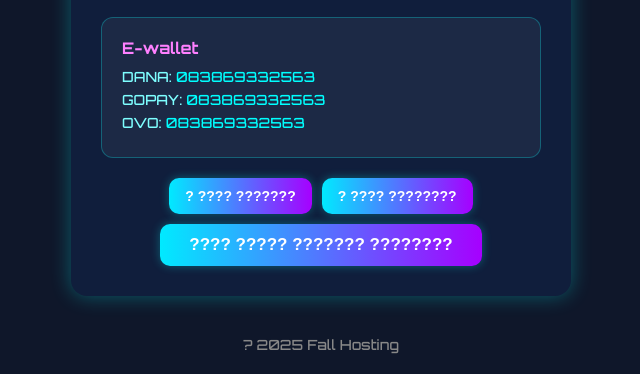
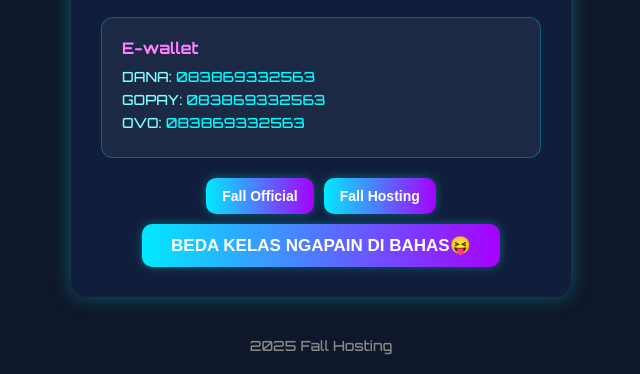
Before and after one commit to FallShop29/WEBB, a plain HTML site: page Hannaa.html in a window 1280 px wide. Both pictures are taken after a click on the button "Go Payment". Shown: the part 512-886 px from the top of the page, without its empty margins (319-959 px from the left). Drawn offline with Linux system fonts and the light colour scheme.

Commit message:
Update Hannaa.html

```diff
--- a/Hannaa.html
+++ b/Hannaa.html
@@ -208,9 +208,9 @@
 </div>
 
 <div class="btn-group">
-  <button>? ???? ??????? </button>
-  <button>? ???? ????????</button>
-  <button style="font-size: 17px; padding: 11px 29px;">???? ????? ??????? ????????</button>
+  <button>Fall Official</button>
+  <button>Fall Hosting</button>
+  <button style="font-size: 17px; padding: 11px 29px;">BEDA KELAS NGAPAIN DI BAHAS😝</button>
 </div>
 
   </div>  <div class="modal" id="qrModal">
@@ -236,6 +236,6 @@
     function closeModal() {
       document.getElementById("qrModal").style.display = "none";
     }
-  </script><footer style="margin-top: 40px; font-size: 14px; color: #888; text-align: center;">? 2025 Fall Hosting</footer>
+  </script><footer style="margin-top: 40px; font-size: 14px; color: #888; text-align: center;">2025 Fall Hosting</footer>
 </body>
 </html>
```
